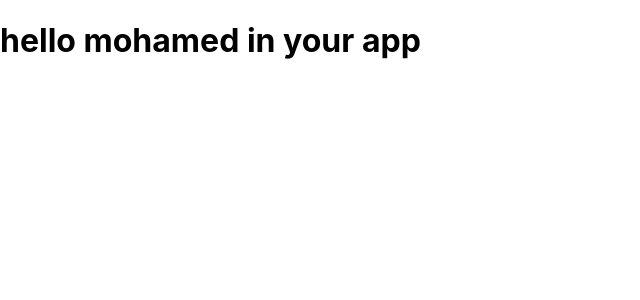
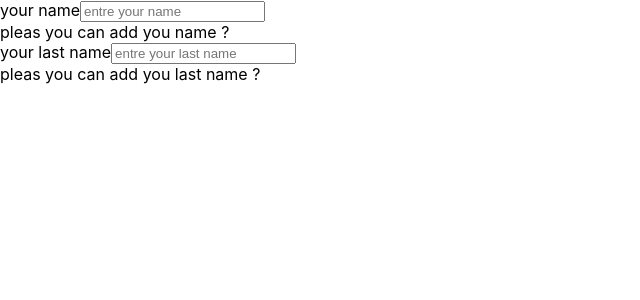
Before and after one commit to Mouha-med-ouchen/react_rep, a React (Create React App) app in the folder myapp/: page / in a window 1280 px wide. Shown: the top 300 px of the page, without its empty margins (0-640 px from the left). Built offline with nearby package versions, Linux system fonts and the light colour scheme.

Commit message:
created component with props and learned the difference between class and function components

```diff
--- /dev/null
+++ b/myapp/src/hello/Form.js
@@ -0,0 +1,23 @@
+// export default function from(props) {
+//     return (
+//         <>
+//             <label>{props.LB }</label>
+//             <input placeholder={props.PL} name={props.name} />
+//             <div>{props.children }</div>
+//         </>
+//     )
+// }
+
+import { Component } from "react"
+
+export default class Form extends  Component{
+    render(){
+        return (
+            <>
+            <label>{this.props.LB }</label>
+            <input placeholder={this.props.PL} name={this.props.name} />
+           <div>{this.props.children }</div>
+            </>
+        )
+    }
+}
--- a/myapp/src/hello/Hello.js
+++ b/myapp/src/hello/Hello.js
@@ -1,22 +1,23 @@
-//  export default function Hello() {
-//      return (
-//          <>
-//              <h1>hello mohamed in your app</h1>
-//              <p>hello moha,med </p>
-//         </>
-//     )
-// }
-import React from "react";
+
+export default function Hello({ name }) {
+     return (
+         <>
+             <h1>hello mohamed in your app</h1>
+             <p>hello{name} </p>
+        </>
+    )
+}
+// import React from "react";
 
 
-export default class Hello extends React.Component{
-    render() {
-        return (
-            <>
-                <h1>hello mohamed in your app</h1>
-            </>
-        )
-    }
+// export default class Hello extends React.Component{
+//     render() {
+//         return (
+//             <>
+//                 <h1>hello mohamed in your app</h1>
+//             </>
+//         )
+//     }
 
 
-}
+// }
--- a/myapp/src/index.js
+++ b/myapp/src/index.js
@@ -1,11 +1,16 @@
 import React from 'react';
 import ReactDOM from 'react-dom/client';
 import './index.css';
-import Hello from './hello/Hello';
+import Form from './hello/Form';
 
 const root = ReactDOM.createRoot(document.getElementById('root'));
 root.render(
   <React.StrictMode>
-    <Hello />
+    <Form LB="your name" PL="entre your name">
+      pleas you can add you name ?
+    </Form>
+     <Form LB="your last name" PL="entre your last name">
+      pleas you can add you last name ?
+   </Form>
   </React.StrictMode>
 );
```
